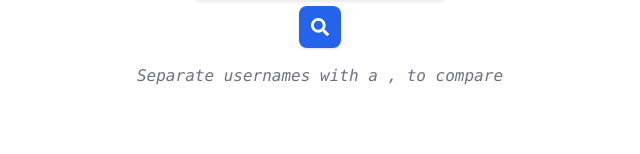
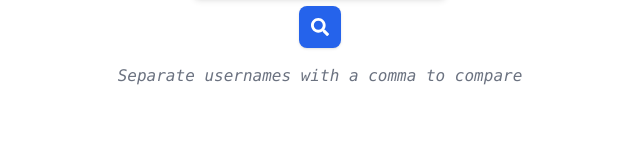
Before and after one commit to wishaldubey/Tell-Me-Your-Elo, a Next.js app: page / in a window 1280 px wide. Shown: the part 132-286 px from the top of the page, without its empty margins (320-960 px from the left). Built offline with nearby package versions, Linux system fonts and the light colour scheme.

Commit message:
Update index.js

```diff
--- a/pages/index.js
+++ b/pages/index.js
@@ -83,7 +83,7 @@ const Home = () => {
       <div className="my-6 text-center">
         <SearchBar onSearch={handleSearch} />
         <p className="text-gray-500 font-mono italic mt-2">
-          Separate usernames with a , to compare
+          Separate usernames with a comma to compare
 
         </p>
       </div>
```
